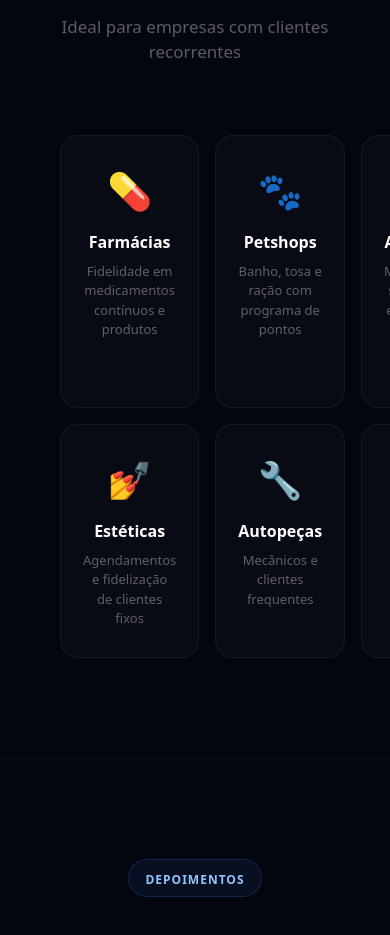
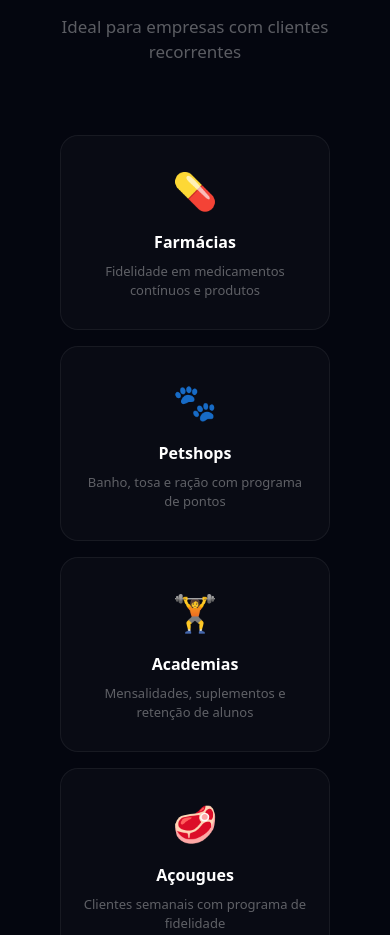
Before and after one commit to racconwearoficial-jpg/nexus360, a Next.js app: page / in a window 390 px wide. Shown: the part 6140-7075 px from the top of the page. Built offline with nearby package versions, Linux system fonts and the light colour scheme.

Commit message:
fix: responsividade mobile

```diff
--- a/app/page.tsx
+++ b/app/page.tsx
@@ -143,7 +143,7 @@
             <p style={{ color: "rgba(255,255,255,0.35)", fontSize: 17 }}>Ideal para empresas com clientes recorrentes</p>
           </div>
 
-          <div style={{ display: "grid", gridTemplateColumns: "repeat(4, 1fr)", gap: 16 }}>
+          <div style={{ display: "grid", gridTemplateColumns: "repeat(auto-fit, minmax(180px, 1fr))", gap: 16 }}>
             {[
               { icon: "💊", title: "Farmácias", desc: "Fidelidade em medicamentos contínuos e produtos" },
               { icon: "🐾", title: "Petshops", desc: "Banho, tosa e ração com programa de pontos" },
```
